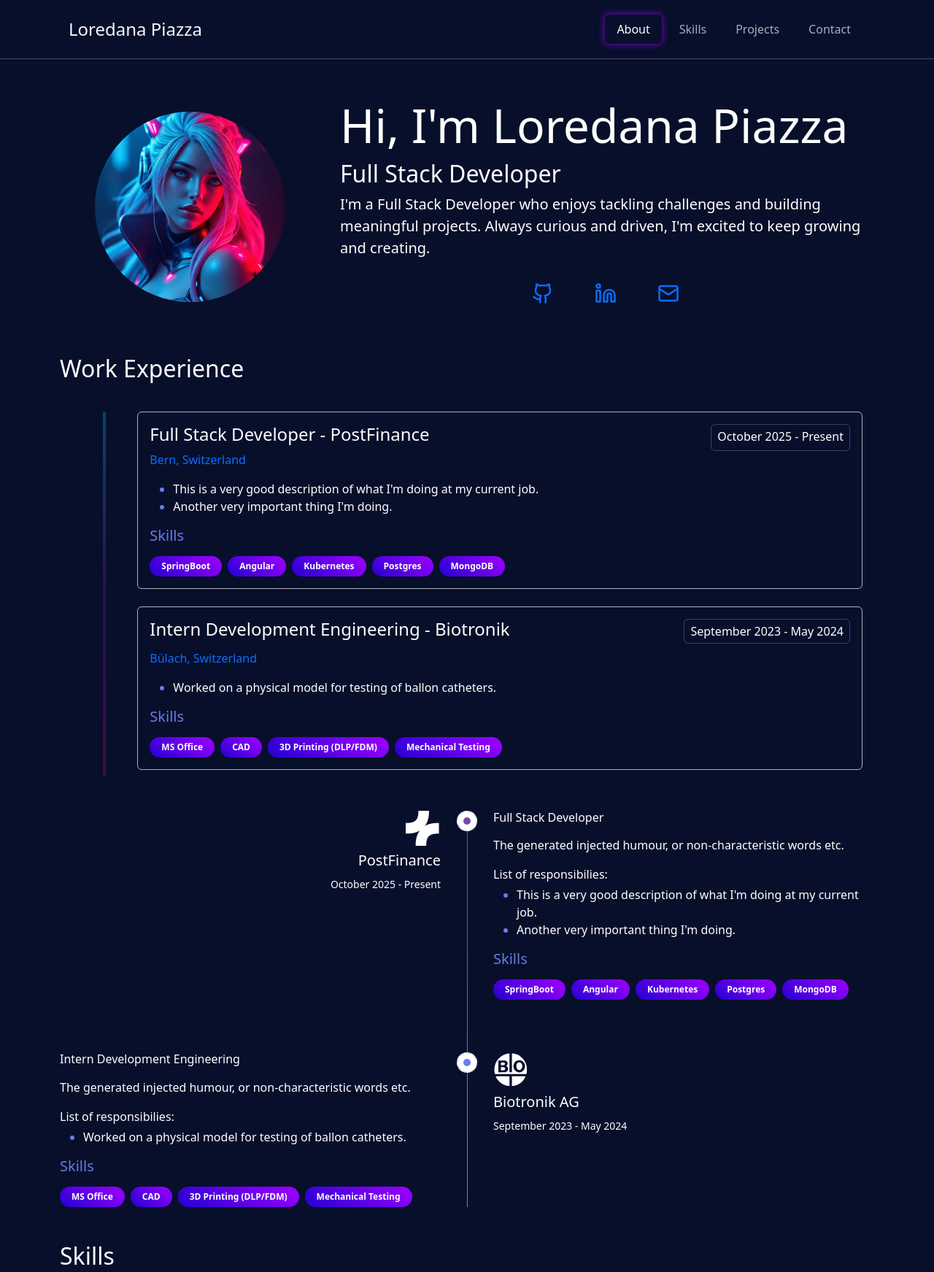
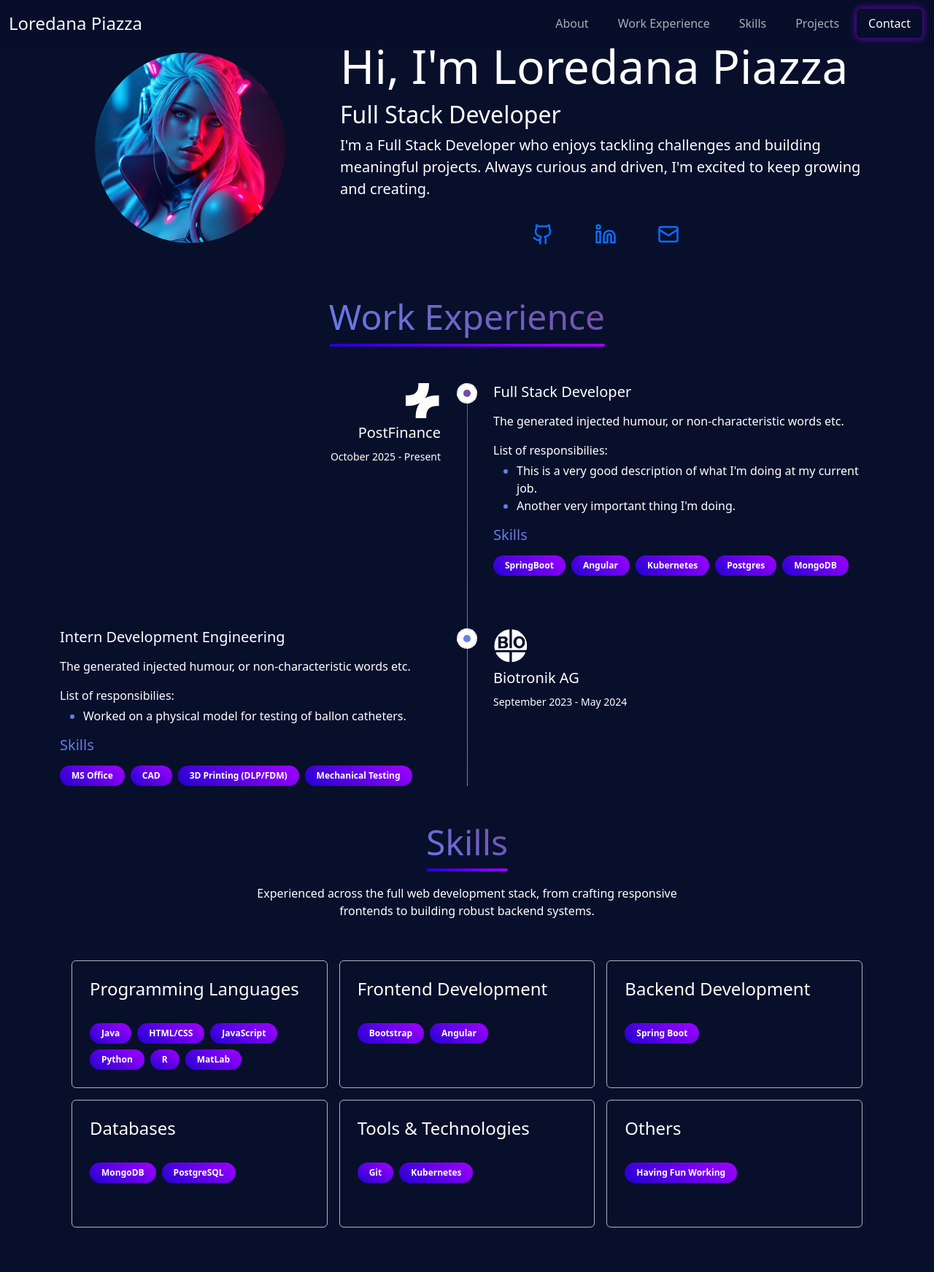
Before and after one commit to Yulomja/playing-with-web-dev, a plain HTML site: page Capstone Project 2/index.html in a window 1280 px wide. Shown: the top 1743 px of the page at 73% size. After the commit the page ends 1698 px from the top, so only its background shows below. Drawn offline with nearby package versions, Linux system fonts and the light colour scheme.

Commit message:
Fixed navbar, included navlinks, underlined section titles

```diff
--- a/Capstone Project 2/index.css
+++ b/Capstone Project 2/index.css
@@ -27,9 +27,29 @@
 .grid-container {
     display: grid;
     grid-template-columns: repeat(3, 1fr);
-    grid-template-rows: repeat(3, 1fr);
-    grid-gap: 30px 30px;
+    grid-template-rows: repeat(2, 1fr);
+    grid-gap: 1rem 1rem;
+    min-height: 120px;
     /* justify-items: stretch; */
+}
+
+
+@media (max-width: 900px) {
+    .grid-container {
+        margin: 0 auto;
+        gap: 1rem;
+        grid-template-columns: repeat(2, 1fr);
+        grid-template-rows: repeat(3, 1fr);
+    }
+}
+
+@media (max-width: 800px) {
+    .grid-container {
+        margin: 0 auto;
+        gap: 1rem;
+        grid-template-columns: repeat(1, 1fr);
+        grid-template-rows: repeat(1, 1fr);
+    }
 }
 
 
@@ -76,6 +96,26 @@ h6 {
     /* fallback */
 }
 
+.gradient-underline {
+    position: relative;
+    display: inline-block;
+    padding-bottom: 6px;
+}
+
+.gradient-underline::after {
+    content: "";
+    position: absolute;
+    left: 0;
+    bottom: -6px;
+    /* move underline below the text baseline; tweak as needed */
+    width: 100%;
+    height: 4px;
+    border-radius: 2px;
+    background: linear-gradient(34deg, #2300d1 0%, #a000ff 100%);
+}
+
+
+
 li::marker {
     color: rgb(102, 126, 234, 1);
 }
@@ -96,9 +136,7 @@ li::marker {
         0px 0px 10px 1px rgba(162, 0, 255, 0.674);
 }
 
-body {
-    margin-top: 20px;
-}
+
 
 .timeline-page:after {
     position: absolute;
--- a/Capstone Project 2/index.html
+++ b/Capstone Project 2/index.html
@@ -16,7 +16,6 @@
             margin: 0;
             width: 100%;
             background-color: #070F2B;
-            /* background-color: white; */
             color: 535C91;
             color: white;
         }
@@ -24,21 +23,16 @@
         hr {
             margin: 0;
         }
-
-        /* .container {} */
     </style>
 </head>
 
-<!-- TODO
-- Add links to github and linkedin and email
-- Add rest of the sections
--->
 
-<body>
+
+<body data-bs-spy="scroll" data-bs-target=".navbar" data-bs-offset="50" tabindex="0">
+
     <!-- Header -->
     <section>
-        <div class="container">
-            <nav class="navbar navbar-expand-md my-2 bg-transparent">
+        <nav class="navbar navbar-expand-md py-2 fixed-top" style="background-color: #070f2ba5">
             <div class="container-fluid">
                 <!-- Brand / Logo -->
                 <p class="navbar-brand fs-4 text-light m-0">Loredana Piazza</p>
@@ -57,30 +51,30 @@
                 <div class="collapse navbar-collapse justify-content-end" id="navbarNav">
                     <ul class="nav nav-pills flex-column flex-md-row ms-md-auto align-items-center">
                         <li class="nav-item m-1" id="nav-about">
-                                <a href="#" data-bs-toggle="pill"
-                                    class="nav-link nav-color active border-nav-pills border-shadow">About</a>
+                            <a href="#about" class="nav-link nav-color border-nav-pills border-shadow active">About</a>
                         </li>
                         <li class="nav-item m-1" id="nav-skills">
-                                <a href="#" data-bs-toggle="pill" class="nav-link nav-color">Skills</a>
+                            <a href="#work-experience" class="nav-link nav-color">Work
+                                Experience</a>
+                        </li>
+                        <li class="nav-item m-1" id="nav-skills">
+                            <a href="#skills" class="nav-link nav-color">Skills</a>
                         </li>
                         <li class="nav-item m-1" id="nav-projects">
-                                <a href="#" data-bs-toggle="pill" class="nav-link nav-color">Projects</a>
+                            <a href="#projects" class="nav-link nav-color">Projects</a>
                         </li>
                         <li class="nav-item m-1" id="nav-contact">
-                                <a href="#" data-bs-toggle="pill" class="nav-link nav-color">Contact</a>
+                            <a href="#contact" class="nav-link nav-color">Contact</a>
                         </li>
                     </ul>
                 </div>
             </div>
         </nav>
-        </div>
-        <hr />
     </section>
 
 
     <!-- Cover -->
-    <section>
-        <div>
+    <section id="about">
         <div class="container d-block">
             <div class="row my-5 justify-content-center align-items-center">
                 <div class="col-12 col-md-4 px-3 py-4">
@@ -123,23 +117,20 @@
                             </svg></a></div>
                 </div>
             </div>
-            </div>
     </section>
 
     <!-- Work experience -->
-    <section>
+    <!-- <section>
         <div class="container">
             <div class="row my-4 pb-3">
                 <h2>Work Experience</h2>
             </div>
 
             <div class="row mx-3">
-                <!-- Column for vertical line -->
                 <div class="col-1 d-flex justify-content-center">
                     <div class="vr timeline"></div>
                 </div>
 
-                <!-- Column for boxes -->
                 <div class="col-11 p-0">
                     <div class="border border-light p-3 rounded mb-4 border-shadow">
                         <div class="d-flex justify-content-between">
@@ -185,18 +176,20 @@
                         </div>
                     </div>
 
-                    <!-- add more boxes here -->
                 </div>
             </div>
 
 
         </div>
-    </section>
+    </section> -->
 
 
 
-    <section>
+    <section id="work-experience">
         <div class="container">
+            <h2 class="display-5  text-center mb-4">
+                <span class="gradient-underline gradient-text">Work Experience</span>
+            </h2>
             <div class="row">
                 <div class="col-12 mt-4 pt-2">
                     <div class="timeline-page position-relative">
@@ -215,7 +208,7 @@
                                 </div>
                                 <div class="col-lg-6 col-md-6 col-sm-6 mt-4 mt-sm-0">
                                     <div class="event event-description-right float-left text-start">
-                                        <h6 class="title mb-1 text-capitalize">Full Stack Developer</h6>
+                                        <h5 class="title mb-1 text-capitalize">Full Stack Developer</h5>
                                         <p class="timeline-subtitle mt-3 mb-0">The generated injected humour,
                                             or non-characteristic words etc. </p>
                                         <p class="timeline-subtitle mt-3 mb-1">List of responsibilies:</p>
@@ -236,11 +229,12 @@
                                 </div>
                             </div>
                         </div>
+
                         <div class="timeline-item mt-5 pt-4">
                             <div class="row">
                                 <div class="col-lg-6 col-md-6 col-sm-6 order-sm-1 order-2 mt-4 mt-sm-0">
                                     <div class="event event-description-left float-left text-start">
-                                        <h6 class="title mb-1 text-capitalize">Intern Development Engineering</h6>
+                                        <h5 class="title mb-1 text-capitalize">Intern Development Engineering</h5>
                                         <p class="timeline-subtitle mt-3 mb-0 ">The generated injected humour,
                                             or non-characteristic words etc.</p>
                                         <p class="timeline-subtitle mt-3 mb-1">List of responsibilies:</p>
@@ -282,11 +276,15 @@
     </section>
 
     <!-- Skills  -->
-    <section>
+    <section id="skills">
         <div class="container mt-5">
-            <div class="row my-4 pb-3">
-                <h2 class="mb-2">Skills</h2>
-                <p style="max-width: 600px;">Experienced across the full web development stack, from crafting responsive
+            <div class="row my-4 pb-3 justify-content-center">
+                <!-- <h2 class="mb-2">Skills</h2> -->
+                <h2 class="display-5 text-center mb-4">
+                    <span class="gradient-underline gradient-text">Skills</span>
+                </h2>
+                <p class="" style="width: 600px; text-align: center;">Experienced across the full web development stack,
+                    from crafting responsive
                     frontends to
                     building
                     robust backend systems.</p>
@@ -327,7 +325,7 @@
                     </div>
                 </div>
 
-                <div class="border border-light p-4 rounded mb-4 border-shadow d-flex flex-column">
+                <div class="border border-light p-4 rounded border-shadow d-flex flex-column">
                     <div class="mb-3">
                         <h4>Databases</h4>
                     </div>
@@ -337,7 +335,7 @@
                     </div>
                 </div>
 
-                <div class="border border-light p-4 rounded mb-4 border-shadow d-flex flex-column">
+                <div class="border border-light p-4 rounded border-shadow d-flex flex-column">
                     <div class="mb-3">
                         <h4>Tools & Technologies</h4>
                     </div>
@@ -348,7 +346,7 @@
                     </div>
                 </div>
 
-                <div class="border border-light p-4 rounded mb-4 border-shadow d-flex flex-column">
+                <div class="border border-light p-4 rounded border-shadow d-flex flex-column">
                     <div class="mb-3">
                         <h4>Others</h4>
                     </div>
@@ -368,9 +366,13 @@
         </div>
     </section>
 
+    <!-- Projects -->
+    <section id="projects"></section>
 
+    <!-- Contact -->
+    <section id="contact"></section>
 
-
+    <!-- Footer -->
 
 
 
```
Lines whose indentation alone changed are shown as unchanged.
